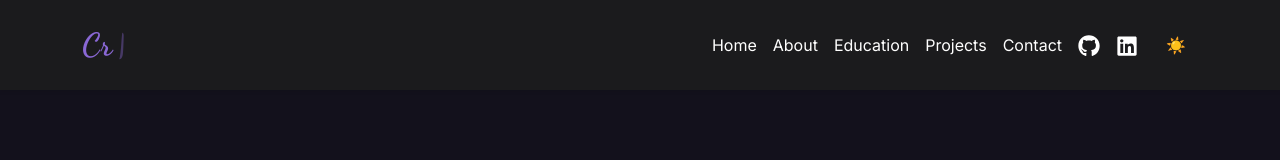
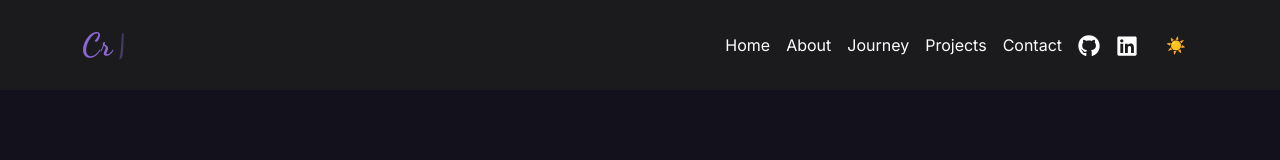
Before and after one commit to MahalakshmiPFW/Portfolio, a React (Create React App) app: page / in a window 1280 px wide. Shown: the top 160 px of the page. Built offline with nearby package versions, Linux system fonts and the light colour scheme.

Commit message:
update Navbar.jsx

```diff
--- a/src/components/Navbar.jsx
+++ b/src/components/Navbar.jsx
@@ -43,7 +43,7 @@ const Navbar = () => {
           <Nav className="ms-auto align-items-center">
             <Nav.Link href="#home" className="nav-link">Home</Nav.Link>
             <Nav.Link href="#about" className="nav-link">About</Nav.Link>
-            <Nav.Link href="#education" className="nav-link">Education</Nav.Link>
+            <Nav.Link href="#timeline" className="nav-link">Journey</Nav.Link>
             <Nav.Link href="#projects" className="nav-link">Projects</Nav.Link>
             <Nav.Link href="#contact" className="nav-link">Contact</Nav.Link>
             <a href="https://github.com/MahalakshmiPFW" target="_blank" rel="noopener noreferrer" className="nav-link px-2">
```
